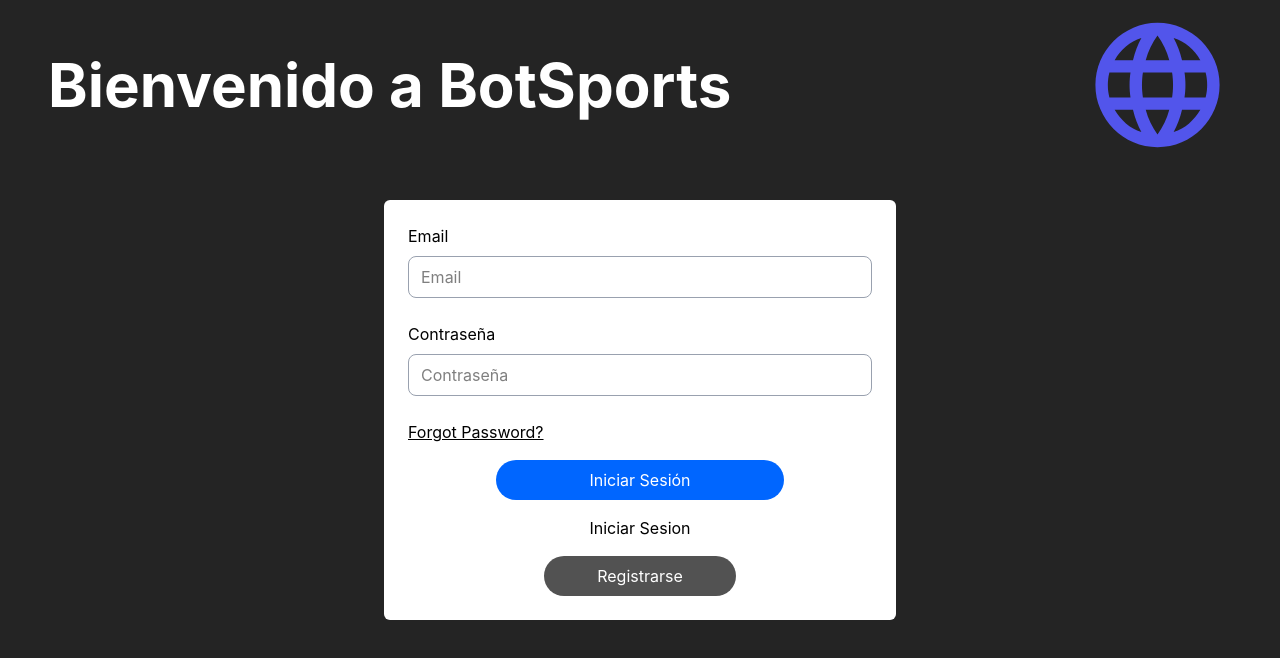
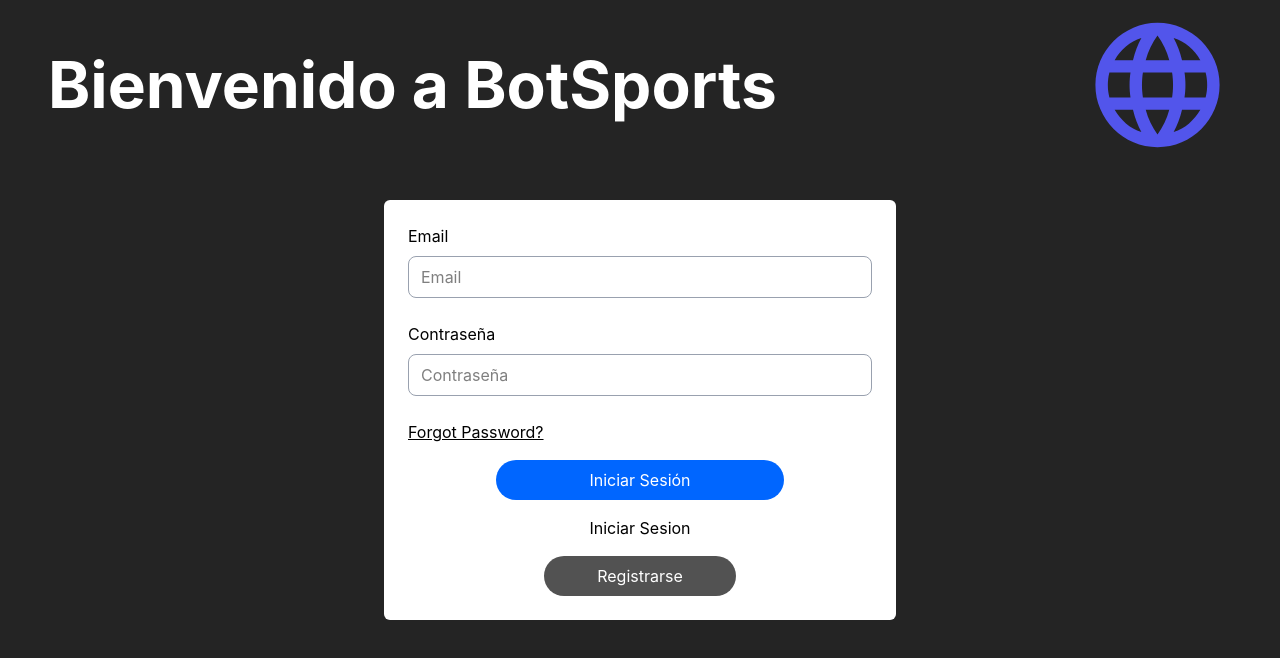
Before and after one commit to alberba/front-end-adonde-band, a Vue app: page / in a window 1280 px wide. Shown: the top 658 px of the page. Built offline with nearby package versions, Linux system fonts and the light colour scheme; the HTML template or start-up script is replaced by a standard one.

Commit message:
Actualizar tamaño de fuente del encabezado en la página de inicio de sesión

```diff
--- a/src/views/LoginPage.vue
+++ b/src/views/LoginPage.vue
@@ -9,7 +9,7 @@ function tempRedirectHome() {
 
 <template>
   <header class="mx-12 my-2.5 flex flex-row items-center justify-between">
-    <h1 class="text-6xl font-bold">Bienvenido a BotSports</h1>
+    <h1 class="text-[64px] font-bold">Bienvenido a BotSports</h1>
     <img class="h-[150px]" src="../assets/loginicon.svg" alt="" />
   </header>
 
```
